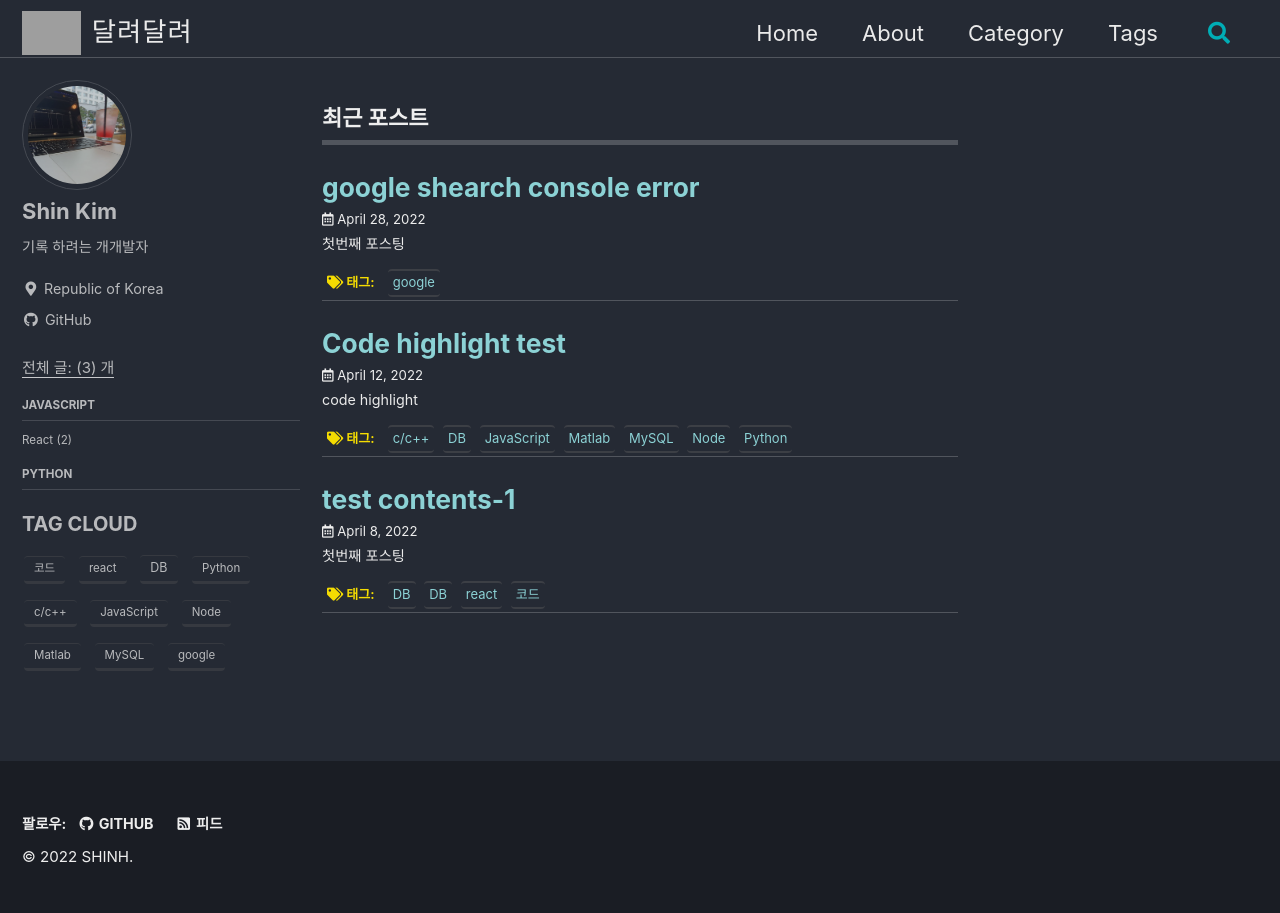
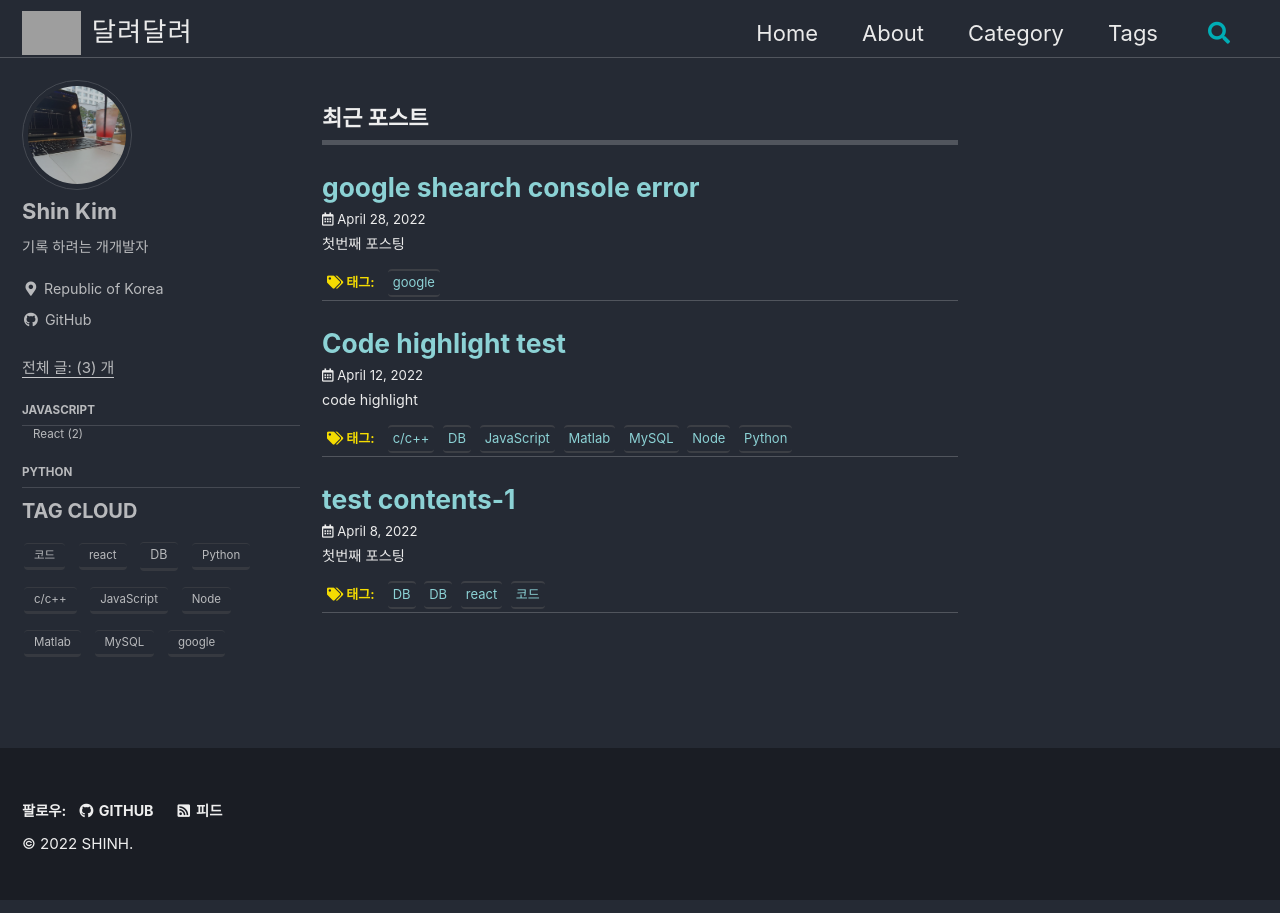
Before and after one commit to devshinn/devshinn.github.io, a Jekyll site: the page built from index.html, in a window 1280 px wide. Built offline with Jekyll 4.4.1, drawn with Linux system fonts in a browser that asks for light colours; cached includes are drawn as plain includes; some web fonts are replaced; the list of posts is cut into pages by our own code; grey boxes are pictures that could not be loaded.

Commit message:
nav_list margin

```diff
--- a/_includes/nav_list_main
+++ b/_includes/nav_list_main
@@ -11,10 +11,10 @@
       <li>
 
         <span class="nav__sub-title">JavaScript</span>
-            <ul>
+            <ul class="nav__sub-items">
                 {% for category in site.categories %}
                     {% if category[0] == "React" %}
-                        <li><a href="/categories/React" class="">React ({{category[1].size}})</a></li>
+                        <li ><a href="/categories/React" class="">React ({{category[1].size}})</a></li>
                     {% endif %}
                 {% endfor %}
             </ul>
--- a/_layouts/tags.html
+++ b/_layouts/tags.html
@@ -36,7 +36,7 @@ layout: archive
             {% include archive-single.html type=entries_layout %}
           {% endfor %}
         </div>
-        <a href="#page-title" class="back-to-top">{{ site.data.ui-text[site.locale].back_to_top | default: 'Back to Top' }} &uarr;</a>
+        <!-- <a href="#page-title" class="back-to-top">{{ site.data.ui-text[site.locale].back_to_top | default: 'Back to Top' }} &uarr;</a> -->
       </section>
     {% endif %}
   {% endfor %}
--- a/_sass/minimal-mistakes/_archive.scss
+++ b/_sass/minimal-mistakes/_archive.scss
@@ -53,14 +53,14 @@
   border-bottom: none;
 
 
-  a[rel="permalink"]::before {
-    content: '';
-    position: absolute;
-    left: 0;
-    top: 0;
-    right: 0;
-    bottom: 0;
-  }
+  // a[rel="permalink"]::before {
+  //   content: '';
+  //   position: absolute;
+  //   left: 0;
+  //   top: 0;
+  //   right: 0;
+  //   bottom: 0;
+  // }
 
   a + a {
     opacity: 0.5;
--- a/_sass/minimal-mistakes/_navigation.scss
+++ b/_sass/minimal-mistakes/_navigation.scss
@@ -491,13 +491,19 @@
 
 .nav__sub-title {
   display: block;
-  margin: 0.5rem 0;
+  margin-top: 0.7rem;
   padding: 0.25rem 0;
   font-family: $sans-serif-narrow;
   font-size: $type-size-6;
   font-weight: bold;
   text-transform: uppercase;
   border-bottom: 1px solid $border-color;
+
+}
+.nav__sub-items {
+  margin-left:0.5rem;
+  li{
+  }
 }
 .total_post_len{
   font-size: 15px;
```
